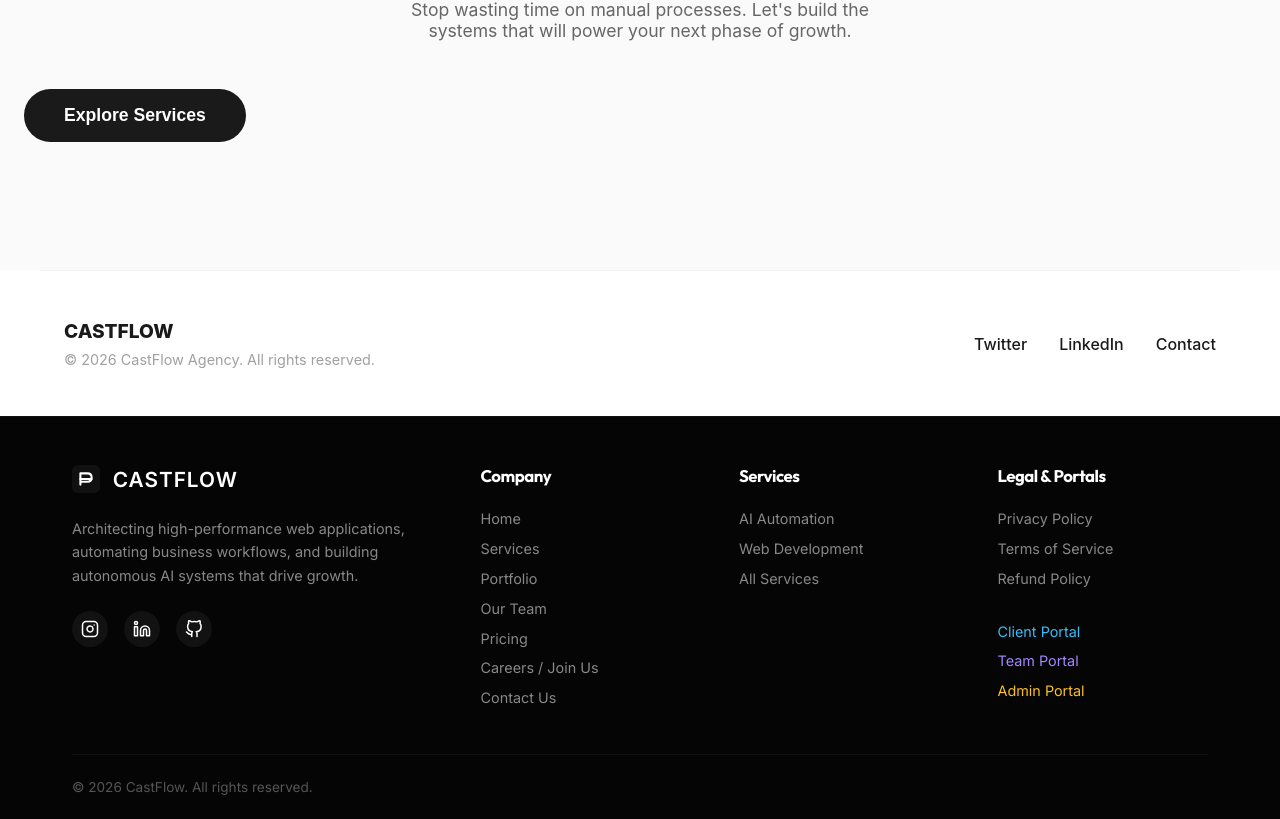
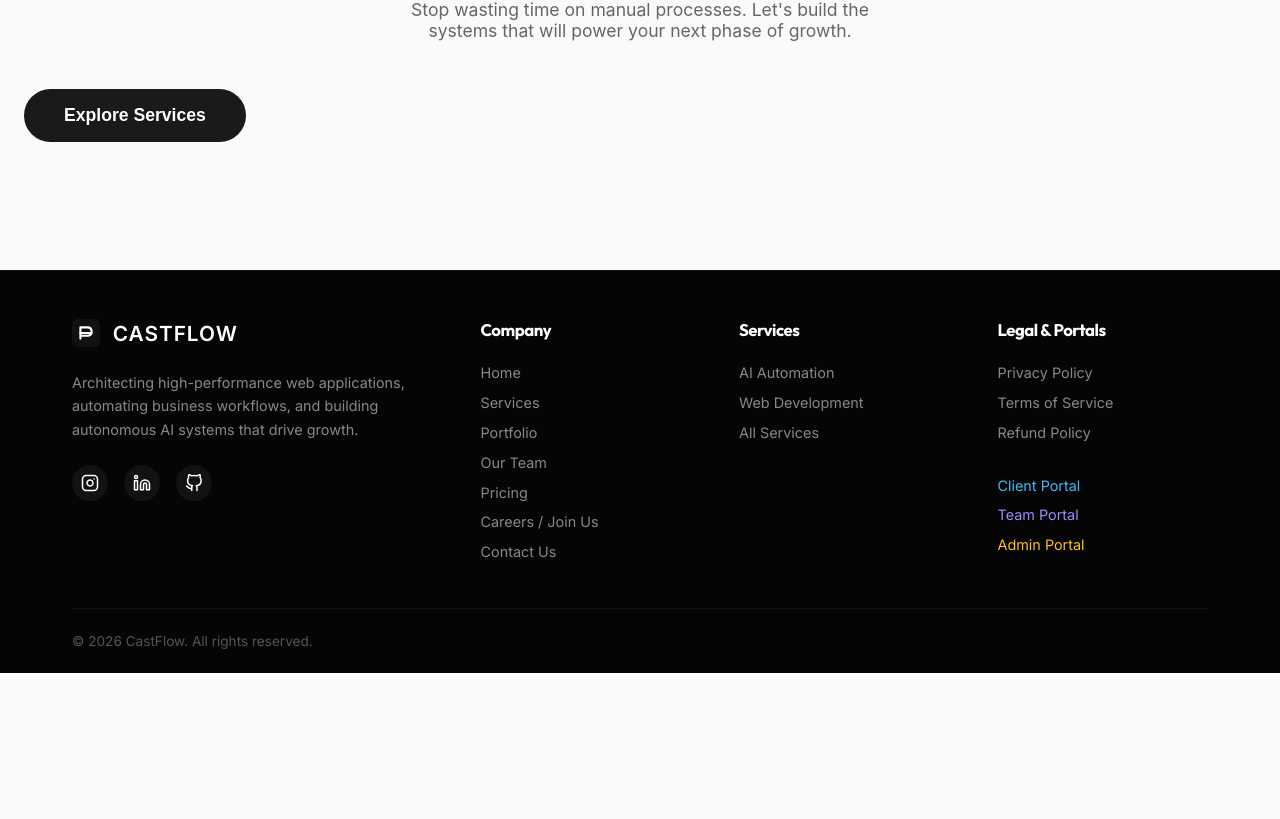
Before and after one commit to workbinodshaw-design/binodsite, a React (Vite) app: page / in a window 1280 px wide. Shown: the part 2771-3590 px from the top of the page. After the commit the page ends 3444 px from the top, so only its background shows below. Built offline with nearby package versions, Linux system fonts and the light colour scheme; no server answers; a web font is replaced by a local one.

Commit message:
Remove redundant hardcoded footer from HomePage

```diff
--- a/src/pages/HomePage.jsx
+++ b/src/pages/HomePage.jsx
@@ -406,18 +406,6 @@ const HomePage = () => {
         </button>
       </section>
 
-      {/* FOOTER */}
-      <footer style={{ padding: '3rem 1.5rem', borderTop: '1px solid rgba(0,0,0,0.05)', display: 'flex', flexDirection: isMobile ? 'column' : 'row', justifyContent: 'space-between', alignItems: isMobile ? 'flex-start' : 'center', gap: '2rem', maxWidth: '1200px', margin: '0 auto' }}>
-        <div>
-          <div style={{ fontWeight: 800, fontSize: '1.2rem', marginBottom: '0.5rem' }}>CASTFLOW</div>
-          <div style={{ color: '#A0A0A0', fontSize: '0.9rem' }}>© 2026 CastFlow Agency. All rights reserved.</div>
-        </div>
-        <div style={{ display: 'flex', gap: '2rem' }}>
-          <a href="#" style={{ color: '#1A1A1A', textDecoration: 'none', fontWeight: 500 }}>Twitter</a>
-          <a href="#" style={{ color: '#1A1A1A', textDecoration: 'none', fontWeight: 500 }}>LinkedIn</a>
-          <a href="/contact" onClick={(e) => { e.preventDefault(); navigate('/join-team'); }} style={{ color: '#1A1A1A', textDecoration: 'none', fontWeight: 500 }}>Contact</a>
-        </div>
-      </footer>
     </div>
   );
 };
```
